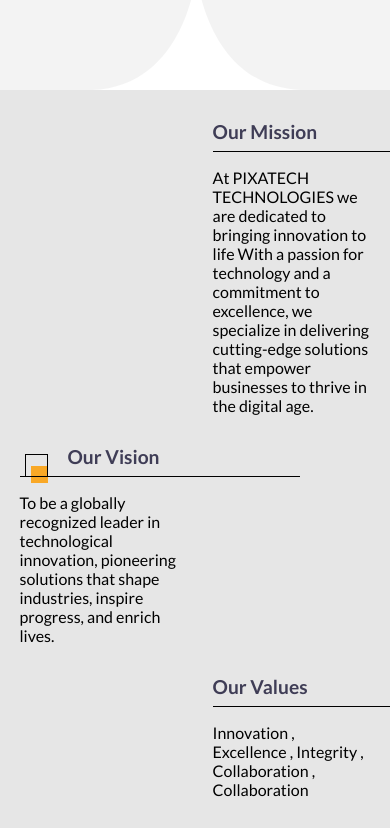
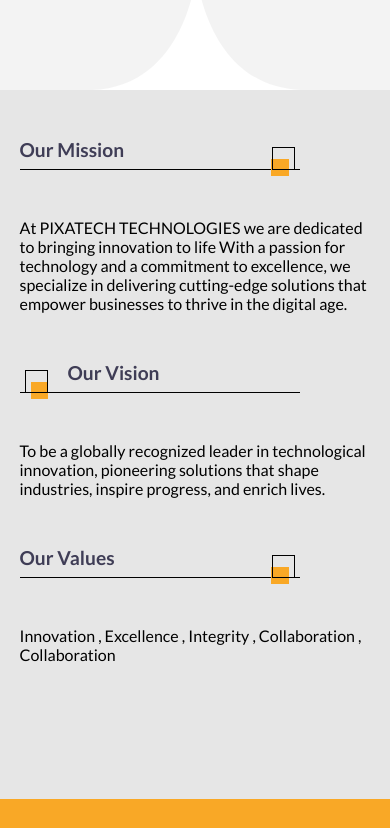
Before and after one commit to mohap710/pixatech, a plain HTML site: page index.html in a window 390 px wide. Shown: the part 3920-4748 px from the top of the page. Drawn offline with nearby package versions, Linux system fonts and the light colour scheme; a web font is replaced by a local one.

Commit message:
Update style.css

```diff
--- a/css/style.css
+++ b/css/style.css
@@ -577,4 +577,8 @@ footer {
   .bkimg {
     background-image: none;
   }
+  .shift-right,
+  .shift-left {
+    margin: 3rem 0;
+  }
 }
```
